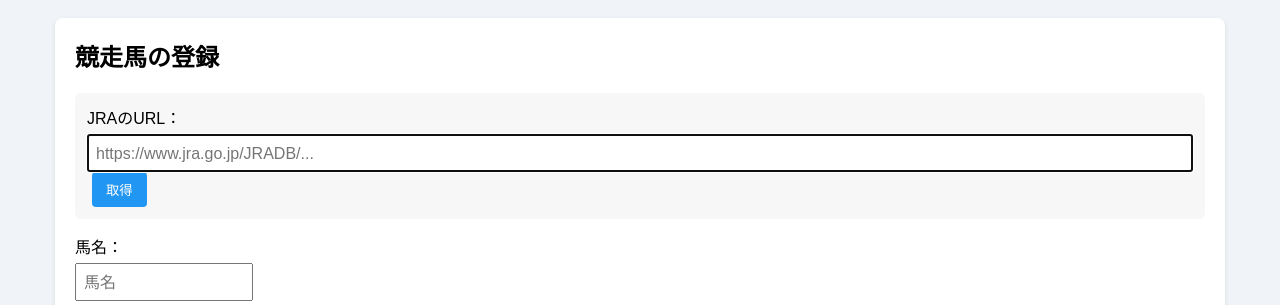
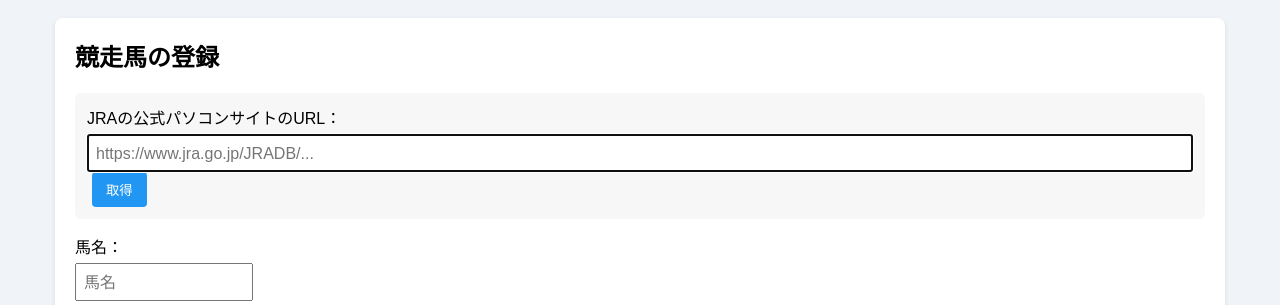
Before and after one commit to tminowa68/Keiba.log, a Flask app: page /add_horse in a window 1280 px wide. Shown: the part 120-425 px from the top of the page. Run offline with Flask 3, Linux system fonts and the light colour scheme; a user stored in the database is signed in; data that the repository does not hold is empty.

Commit message:
Add files via upload

```diff
--- a/templates/add_horse.html
+++ b/templates/add_horse.html
@@ -13,7 +13,7 @@
         <h2>競走馬の登録</h2>
 
         <div style="margin-bottom:15px; background:#f7f7f7; padding:12px; border-radius:6px;">
-            <label>JRAのURL：</label><br>
+            <label>JRAの公式パソコンサイトのURL：</label><br>
             <textarea id="jra_url_input" name="jra_url" placeholder="https://www.jra.go.jp/JRADB/..." autofocus rows="1" class="auto-grow-textarea" style="width: 100%; margin-top:5px;"></textarea>
             <button type="button" onclick="fetchFromJra()" style="padding:8px 14px; margin-left:5px; background:#2196F3; color:white; border:none; border-radius:4px; cursor:pointer;">取得</button>
             <span id="jra_fetch_status" style="margin-left:10px; font-size:0.9em;"></span>
--- a/templates/add_parent.html
+++ b/templates/add_parent.html
@@ -22,7 +22,7 @@
     </div>
 
     <div style="margin-bottom:15px; background:#f7f7f7; padding:12px; border-radius:6px;">
-        <label>JRAのURL：</label><br>
+        <label>JRAの公式パソコンサイトのURL：</label><br>
         <textarea id="jra_url_input" name="jra_url" placeholder="https://www.jra.go.jp/JRADB/..." autofocus rows="1" class="auto-grow-textarea" style="width: 100%; margin-top:5px;">{{ data.URL }}</textarea>
         <button type="button" onclick="fetchFromJra()" style="padding:8px 14px; margin-left:5px; background:#2196F3; color:white; border:none; border-radius:4px; cursor:pointer;">取得</button>
         <span id="jra_fetch_status" style="margin-left:10px; font-size:0.9em;"></span>
--- a/templates/edit_horse.html
+++ b/templates/edit_horse.html
@@ -13,7 +13,7 @@
         <h2>競走馬プロフィールの編集</h2>
 
         <div style="margin-bottom:15px; background:#f7f7f7; padding:12px; border-radius:6px;">
-            <label>JRAのURL：</label><br>
+            <label>JRAの公式パソコンサイトのURL：</label><br>
             <textarea id="jra_url_input" name="jra_url" placeholder="https://www.jra.go.jp/JRADB/..." autofocus rows="1" class="auto-grow-textarea" style="width: 100%; margin-top:5px;">{{ horse[12] }}</textarea>
             <button type="button" onclick="fetchFromJra()" style="padding:8px 14px; margin-left:5px; background:#2196F3; color:white; border:none; border-radius:4px; cursor:pointer;">取得</button>
             <span id="jra_fetch_status" style="margin-left:10px; font-size:0.9em;"></span>
```
